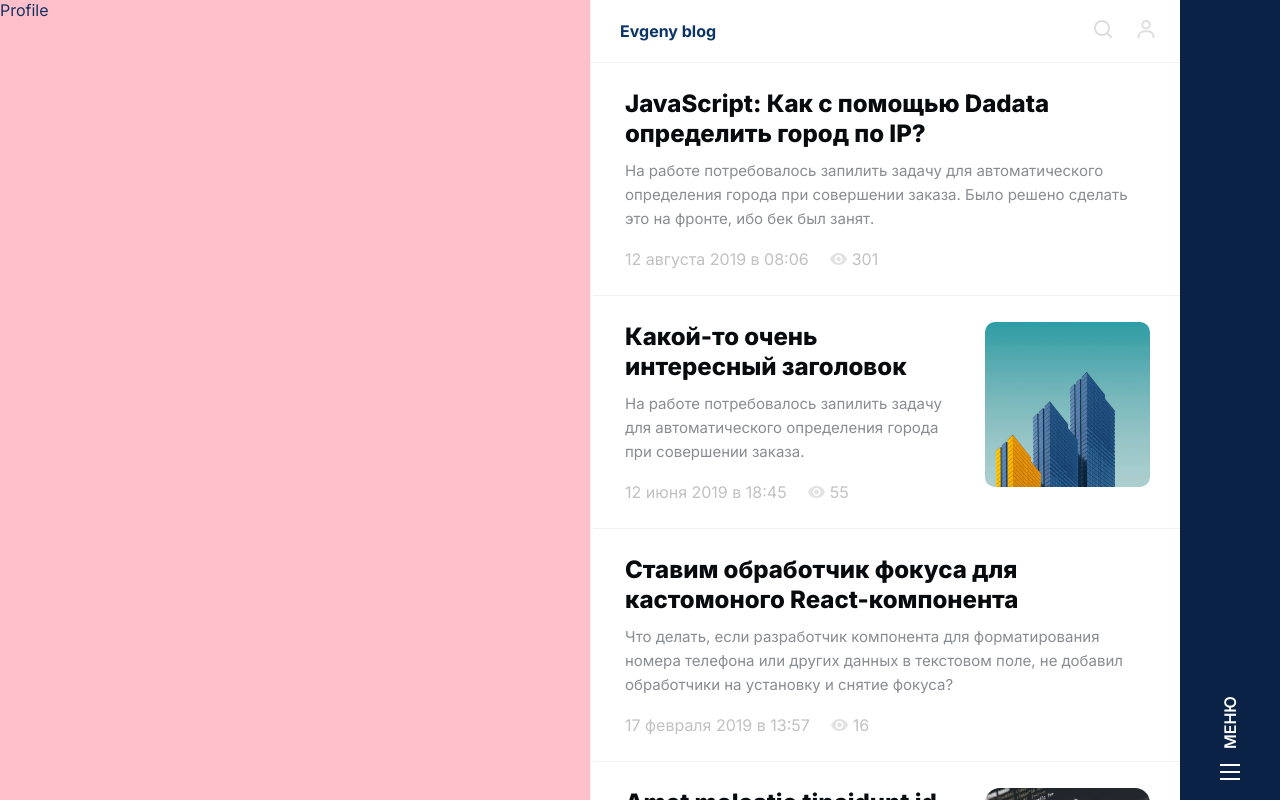
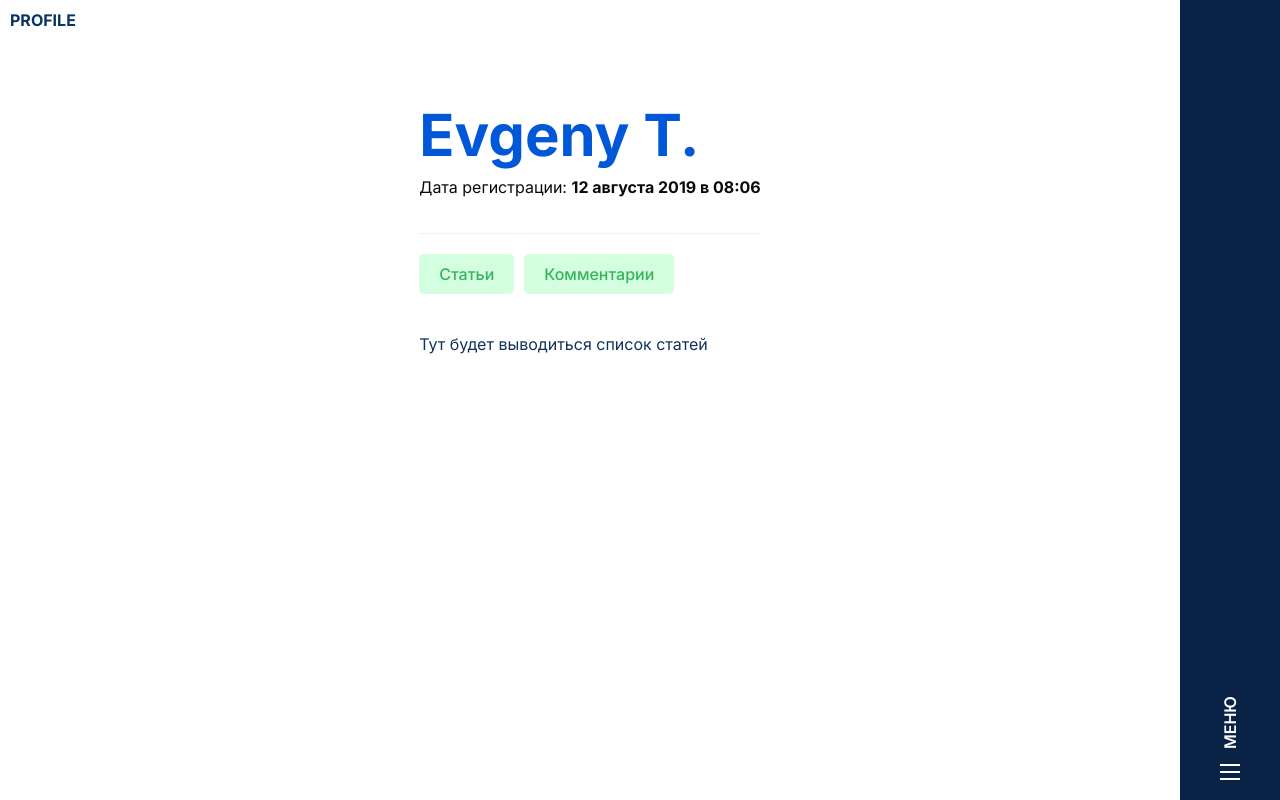
Before and after one commit to Evgotem/blog-react, a React (Create React App) app: page /profile in a window 1280 px wide. Built offline with nearby package versions, Linux system fonts and the light colour scheme.

Commit message:
частично сверстана страница Profile

```diff
--- a/src/components/Profile/Profile.jsx
+++ b/src/components/Profile/Profile.jsx
@@ -1,10 +1,30 @@
 import React from 'react';
+import { NavLink } from 'react-router-dom';
 import styles from './Profile.module.scss';
 
 export const Profile = () => {
   return (
     <div className={styles.profile}>
-      Profile
+      <span className={styles.author}>
+        Profile
+      </span>
+      <div className={styles.info}>
+        <div className={styles.infoTitle}>
+          <h1>Evgeny T.</h1>
+          <p>Дата регистрации: <b>12 августа 2019 в 08:06</b></p>
+        </div>
+        <div className={styles.links}>
+          <NavLink className={({ isActive }) => (isActive ? styles.activeLink : '')} to='#'>
+            Статьи
+          </NavLink>
+          <NavLink className={({ isActive }) => (isActive ? styles.activeLink : '')} to='#'>
+            Комментарии
+          </NavLink>
+        </div>
+        <div>
+          Тут будет выводиться список статей
+        </div>
+      </div>
     </div>
   );
 };
--- a/src/components/Profile/Profile.module.scss
+++ b/src/components/Profile/Profile.module.scss
@@ -1,7 +1,56 @@
 @import '../../variables.scss';
 
 .profile {
-  background: pink;
+  background: #fff;
+  position: absolute;
+  top: 0;
+  left: 0;
+  bottom: 0;
+  right: 0;
+  z-index: 15;
+  padding-right: 100px;
+  padding-top: 70px;
   color: $blue;
   height: 100%;
+  display: flex;
+  justify-content: center;
 }
+
+.author {
+  position: absolute;
+  top: 10px;
+  left: 10px;
+  text-transform: uppercase;
+  font-weight: 700;
+  color: $buleText;
+}
+
+h1 {
+  color: #0058D9;
+  font-size: 58px;
+  line-height: 52px;
+  margin-bottom: 12px;
+}
+
+.infoTitle {
+  padding-bottom: 20px;
+  border-bottom: 1px solid $lightgray;
+}
+
+.links {
+  margin-top: 20px;
+  margin-bottom: 40px;
+  a {
+    display: inline-block;
+    text-decoration: none;
+    color: $black;
+    padding: 10px 20px;
+  }
+  .activeLink {
+    background: #D3FFE0;
+    color: #36B55A;
+    margin-right: 10px;
+    border-radius: 5px;
+    font-weight: 500;
+  }
+}
```
